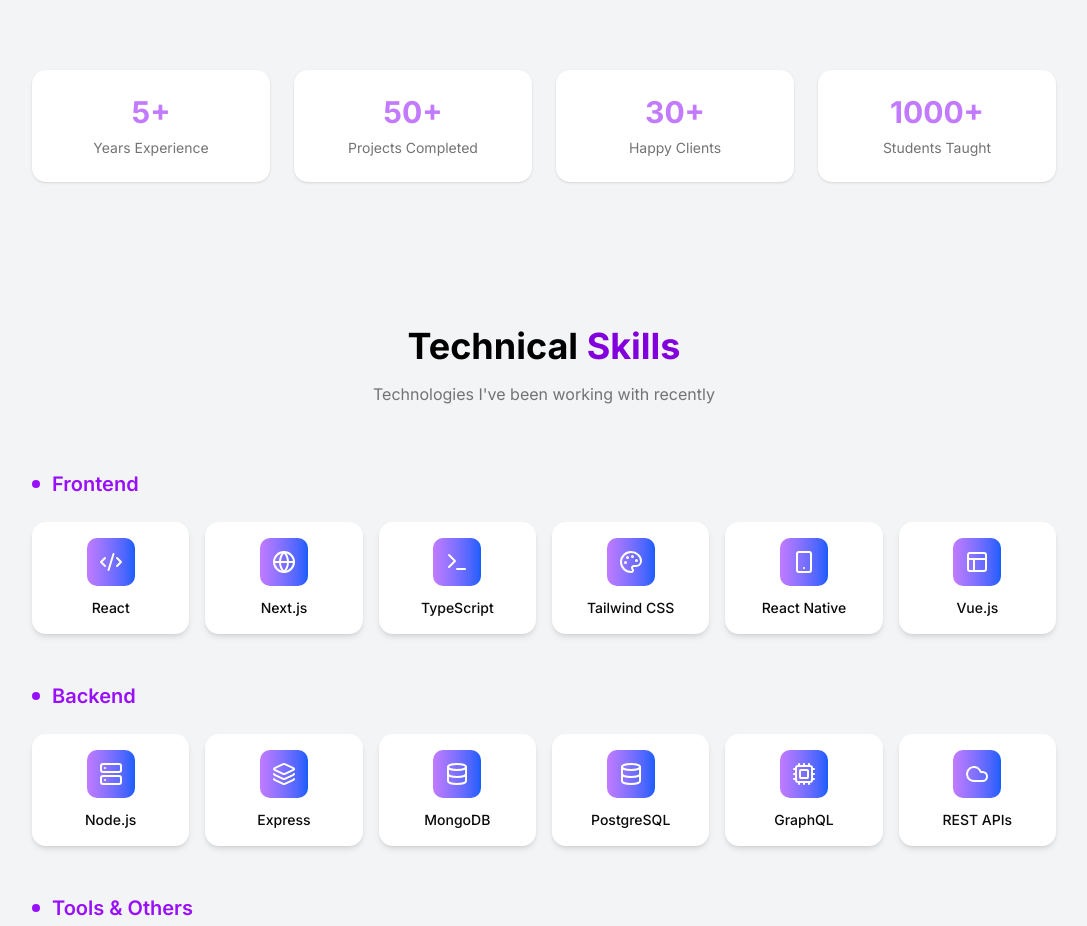
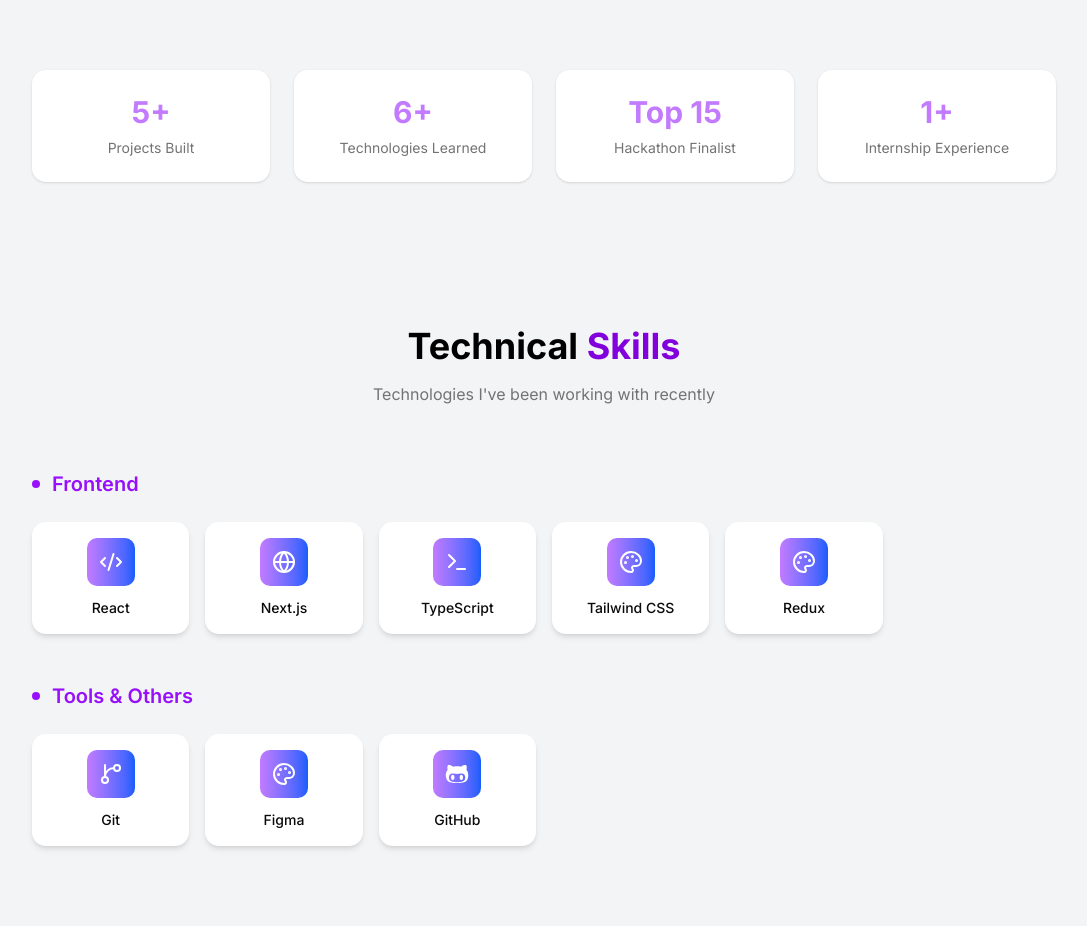
Before and after one commit to SumritSingh15/Portfolio, a Next.js app: page / in a window 1280 px wide. Shown: the part 1506-2432 px from the top of the page, without its empty margins (96-1183 px from the left). Built offline with nearby package versions, Linux system fonts and the light colour scheme.

Commit message:
Data change

```diff
--- a/Components/Home/Experience/Experience.tsx
+++ b/Components/Home/Experience/Experience.tsx
@@ -41,14 +41,7 @@
                                     <p className='text-muted-foreground text-sm mb-4'>
                                         {item.description}
                                     </p>
-                                    <div className='flex flex-wrap gap-2'>
-                                        {item.technologies.map((tech) => {
-                                            return (
-                                                <span key={tech} className='text-xs px-2 py-1 rounded-md bg-indigo-500 text-white'>
-                                                    {tech}
-                                                </span>
-                                            )
-                                        })} </div>
+
                                 </div>
                             </div>
 
--- a/Components/Home/Footer/Footer.tsx
+++ b/Components/Home/Footer/Footer.tsx
@@ -29,7 +29,7 @@
                 {/* Social Icons */}
                 <div className="flex items-center gap-4">
                     <Link
-                        href="https://github.com"
+                        href="https://github.com/SumritSingh15"
                         target="_blank"
                         className="w-10 h-10 rounded-lg bg-white/5 hover:bg-blue-500 transition-all duration-300 flex items-center justify-center"
                     >
@@ -37,23 +37,17 @@
                     </Link>
 
                     <Link
-                        href="https://linkedin.com"
+                        href="https://www.linkedin.com/in/sumrit-singh-4bb6a627a/"
                         target="_blank"
                         className="w-10 h-10 rounded-lg bg-white/5 hover:bg-blue-500 transition-all duration-300 flex items-center justify-center"
                     >
                         <LiaLinkedin size={18} />
                     </Link>
 
-                    <Link
-                        href="https://twitter.com"
-                        target="_blank"
-                        className="w-10 h-10 rounded-lg bg-white/5 hover:bg-blue-500 transition-all duration-300 flex items-center justify-center"
-                    >
-                        <BsTwitterX size={18} />
-                    </Link>
+
 
                     <Link
-                        href="mailto:yourmail@gmail.com"
+                        href="mailto:sumrit578singh@gmail.com"
                         className="w-10 h-10 rounded-lg bg-white/5 hover:bg-blue-500 transition-all duration-300 flex items-center justify-center"
                     >
                         <Mail size={18} />
@@ -62,8 +56,8 @@
 
                 {/* Credit */}
                 <p className="text-sm text-gray-300">
-                    Made with{" "}
-                    <span className="text-red-500">❤</span> by Your Name
+                    Build by Sumrit Singh.
+                    <span className="text-red-500">❤</span>
                 </p>
             </div>
 
--- a/Components/Home/Projects/ProjectCard.tsx
+++ b/Components/Home/Projects/ProjectCard.tsx
@@ -46,7 +46,7 @@
                         </Button>
                     )}
                     {githubUrl && (
-                        <Button asChild variant={"outline"} size={"sm"} className='flex-1'>
+                        <Button asChild variant={"outline"} size={"sm"} className='flex-1 '>
                             <a href={githubUrl} target='_blank' rel='noopener noreferrer'>
                                 <FaGithub className='w-4 h-4 mr-2' />
                                 Github
--- a/data.ts
+++ b/data.ts
@@ -19,194 +19,115 @@
     Terminal,
 } from "lucide-react";
 
-import { FaGithub, FaLinkedin, FaLinkedinIn, FaTwitter } from "react-icons/fa6";
+import { FaGithub, FaGithubAlt, FaLinkedin, FaLinkedinIn, FaTwitter } from "react-icons/fa6";
 
 export const stats = [
-    { label: "Years Experience", value: "5+" },
-    { label: "Projects Completed", value: "50+" },
-    { label: "Happy Clients", value: "30+" },
-    { label: "Students Taught", value: "1000+" },
+    { label: "Projects Built", value: "5+" },
+    { label: "Technologies Learned", value: "6+" },
+    { label: "Hackathon Finalist", value: "Top 15" },
+    { label: "Internship Experience", value: "1+" },
 ];
 
 export const highlights = [
-    { icon: MapPin, text: "Based in San Francisco, CA" },
-    { icon: Briefcase, text: "Open for freelance work" },
-    { icon: GraduationCap, text: "CS Graduate from Stanford" },
-    { icon: Coffee, text: "Powered by coffee & curiosity" },
+    { icon: Briefcase, text: "Frontend Developer Intern @ SkillXa" },
+    { icon: GraduationCap, text: "B.Tech IT Student at MAIT" },
+    { icon: MapPin, text: "Delhi, India" },
+    { icon: Coffee, text: "Focused on React, Next.js & DSA" },
 ];
 
-export const userReviewData = [
-    {
-        id: 1,
-        name: "John Doe",
-        profession: "Real Estate Agent",
-        userImage: "/images/u1.jpg",
-        review:
-            "A wonderful experience! The platform made it easy to find exactly what I needed. lorem ipsum dolor sit ame",
-    },
-    {
-        id: 2,
-        name: "Mike Smith",
-        profession: "Business Owner",
-        userImage: "/images/u2.jpg",
-        review:
-            "Great selection of properties and seamless process. Highly recommended for anyone looking to invest.",
-    },
-    {
-        id: 3,
-        name: "Alex Johnson",
-        profession: "Web developer",
-        userImage: "/images/u3.jpg",
-        review:
-            "The website helped me find my dream home quickly and hassle-free. Exceptional service!",
-    },
-    {
-        id: 4,
-        name: "Emily Clark",
-        profession: "Interior Designer",
-        userImage: "/images/u4.jpg",
-        review:
-            "Fantastic range of properties with clear details. The best platform for home and design inspiration!",
-    },
-];
 
 export const contactInfo = [
     {
         icon: Mail,
         label: "Email",
-        value: "hello@johndoe.dev",
-        href: "mailto:hello@johndoe.dev",
+        value: "sumrit578singh@gmail.com",
+        href: "mailto:sumrit578singh@gmail.com",
     },
     {
         icon: Phone,
         label: "Phone",
-        value: "+1 (555) 123-4567",
-        href: "tel:+15551234567",
+        value: "+91-8750343900",
+        href: "tel:+91-8750343900",
     },
     {
         icon: MapPin,
         label: "Location",
-        value: "San Francisco, CA",
+        value: "New Delhi,India",
         href: "#",
     },
 ];
 
 export const socialLinks = [
-    { icon: FaGithub, href: "https://github.com", label: "GitHub" },
-    { icon: FaLinkedinIn, href: "https://linkedin.com", label: "LinkedIn" },
-    { icon: FaTwitter, href: "https://twitter.com", label: "Twitter" },
+    { icon: FaGithub, href: "https://github.com/SumritSingh15", label: "GitHub" },
+    { icon: FaLinkedinIn, href: "https://www.linkedin.com/in/sumrit-singh-4bb6a627a/", label: "LinkedIn" },
+    ,
 ];
 
 export const experiences = [
     {
         type: "work",
-        title: "Senior Full-Stack Developer",
-        company: "TechCorp Inc.",
-        period: "2022 - Present",
+        title: "Frontend Developer Intern",
+        company: "SkillXa Technologies",
+        period: "5 April 2026 - 5 May 2026",
         description:
-            "Leading development of enterprise SaaS products. Mentoring junior developers and implementing best practices.",
-        technologies: ["React", "Node.js", "AWS", "TypeScript"],
+            "Built responsive and reusable UI components using React.js and Tailwind CSS. Worked on modern frontend interfaces, improved user experience, and contributed to scalable web application development.",
+        technologies: ["React", "TailwindCss", "Redux", "TypeScript"],
     },
+
     {
-        type: "work",
-        title: "Full-Stack Developer",
-        company: "StartupXYZ",
-        period: "2020 - 2022",
+        type: "education",
+        title: "B.Tech in Information Technology",
+        company: "GGSIP University",
+        period: "2025 - 2028",
         description:
-            "Built and maintained multiple web applications. Collaborated with design team to implement responsive UIs.",
-        technologies: ["Vue.js", "Python", "PostgreSQL", "Docker"],
+            "Currently pursuing B.Tech in Information Technology with a focus on web development, problem-solving, and scalable application development while actively practicing Data Structures and Algorithms.",
     },
     {
         type: "education",
-        title: "Master of Computer Science",
-        company: "Stanford University",
-        period: "2018 - 2020",
+        title: "HackAVENSIS Hackathon Finalist",
+        company: "HackAVENSIS",
+        period: "2026",
         description:
-            "Specialized in distributed systems and machine learning. Thesis on scalable microservices architecture.",
-        technologies: ["Research", "AI/ML", "Distributed Systems"],
+            "Selected among the Top 15 finalists for developing a phishing email analyzer project focused on improving email security and threat detection.",
     },
-    {
-        type: "work",
-        title: "Junior Developer",
-        company: "WebAgency Co.",
-        period: "2018 - 2020",
-        description:
-            "Developed client websites and e-commerce platforms. Gained experience in agile methodologies.",
-        technologies: ["JavaScript", "PHP", "MySQL", "WordPress"],
-    },
+
     {
         type: "education",
-        title: "Bachelor of Computer Science",
-        company: "UC Berkeley",
-        period: "2014 - 2018",
+        title: "Diploma in Computer Engineering",
+        company: "Delhi Skill And Entrepreneurship University",
+        period: "2022 - 2025",
         description:
-            "Strong foundation in algorithms, data structures, and software engineering principles.",
-        technologies: ["Computer Science", "Mathematics", "Problem Solving"],
+            "Built a strong foundation in programming, computer science fundamentals, and software development through academic projects and practical learning.",
     },
-];
-
-export const footerSocialLinks = [
-    { icon: FaGithub, href: "https://github.com", label: "GitHub" },
-    { icon: FaLinkedin, href: "https://linkedin.com", label: "LinkedIn" },
-    { icon: FaTwitter, href: "https://twitter.com", label: "Twitter" },
-    { icon: Mail, href: "mailto:hello@example.com", label: "Email" },
 ];
 
 export const projects = [
     {
-        title: "E-Commerce Platform",
+        title: "TrendTrove",
         description:
-            "A full-stack e-commerce solution with real-time inventory, payment processing, and admin dashboard.",
+            "Trend Trove is a responsive e-commerce web app built with React and Tailwind CSS. Features:Fully responsive design, Add to Cart functionality, Order Page & Order Summary,Product filtering and pagination and Optimized performance using React.memo",
         image: "/images/p1.jpg",
-        techStack: ["Next.js", "TypeScript", "Stripe", "MongoDB"],
-        demoUrl: "https://example.com",
-        githubUrl: "https://github.com",
+        techStack: ["React", "TailwindCss", "Redux"],
+        githubUrl: "https://github.com/SumritSingh15/TrendTrove",
     },
     {
-        title: "Task Management App",
+        title: "NetflixGpt",
         description:
-            "Collaborative project management tool with real-time updates, Kanban boards, and team analytics.",
+            "Developed a Netflix-inspired movie browsing application using React, Redux, and Tailwind CSS with AI-powered search functionality. Implemented dynamic movie recommendations, responsive UI components, state management, and real-time data fetching to deliver an interactive user experience",
         image: "/images/p2.jpg",
-        techStack: ["React", "Node.js", "Socket.io", "PostgreSQL"],
-        demoUrl: "https://example.com",
-        githubUrl: "https://github.com",
+        techStack: ["React", "TailwindCss", "Grok AI", "Firebase"],
+        githubUrl: "https://github.com/SumritSingh15/NetflixGpt",
     },
     {
-        title: "AI Content Generator",
+        title: "Youtubeis",
         description:
-            "GPT-powered content creation platform for marketers with templates and workflow automation.",
+            "Youtubeis is a YouTube clone web application built with modern frontend technologies. It allows users to search and watch videos including music, movies, and other content with a fast, responsive, and user-friendly interface. The application also supports Dark Mode for an enhanced viewing experience.",
         image: "/images/p3.jpg",
-        techStack: ["React", "Python", "OpenAI", "FastAPI"],
-        demoUrl: "https://example.com",
-        githubUrl: "https://github.com",
+        techStack: ["React", "Redux", "TailwindCss", "YouTube Api"],
+        githubUrl: "https://github.com/SumritSingh15/Youtubeis",
     },
-    {
-        title: "Real Estate Platform",
-        description:
-            "Property listing platform with virtual tours, mortgage calculator, and agent booking system.",
-        image: "/images/p4.jpg",
-        techStack: ["Vue.js", "Node.js", "MongoDB", "Maps API"],
-        demoUrl: "https://example.com",
-        githubUrl: "https://github.com",
-    },
-    {
-        title: "Fitness Tracker",
-        description:
-            "Cross-platform mobile app for workout tracking, nutrition logging, and progress analytics.",
-        image: "/images/p5.jpg",
-        techStack: ["React Native", "Firebase", "Node.js", "Charts"],
-        demoUrl: "https://example.com",
-        githubUrl: "https://github.com",
-    },
-    {
-        title: "Learning Management System",
-        description:
-            "Educational platform with video streaming, quizzes, progress tracking, and certificates.",
-        image: "/images/p6.jpg",
-        techStack: ["Next.js", "Prisma", "AWS S3", "Stripe"],
-        demoUrl: "https://example.com",
-        githubUrl: "https://github.com",
-    },
+
+
 ];
 
 export const skillCategories = [
@@ -217,30 +138,31 @@
             { name: "Next.js", icon: Globe },
             { name: "TypeScript", icon: Terminal },
             { name: "Tailwind CSS", icon: Palette },
-            { name: "React Native", icon: Smartphone },
-            { name: "Vue.js", icon: Layout },
+            { name: "Redux", icon: Palette },
+
         ],
     },
-    {
-        title: "Backend",
-        skills: [
-            { name: "Node.js", icon: Server },
-            { name: "Express", icon: Layers },
-            { name: "MongoDB", icon: Database },
-            { name: "PostgreSQL", icon: Database },
-            { name: "GraphQL", icon: Cpu },
-            { name: "REST APIs", icon: Cloud },
-        ],
-    },
+    // {
+    //     title: "Backend",
+    //     skills: [
+    //         { name: "Node.js", icon: Server },
+    //         { name: "Express", icon: Layers },
+    //         { name: "MongoDB", icon: Database },
+    //         { name: "PostgreSQL", icon: Database },
+    //         { name: "GraphQL", icon: Cpu },
+    //         { name: "REST APIs", icon: Cloud },
+    //     ],
+    // },
     {
         title: "Tools & Others",
         skills: [
             { name: "Git", icon: GitBranch },
-            { name: "Docker", icon: Server },
-            { name: "AWS", icon: Cloud },
-            { name: "Linux", icon: Terminal },
+            // { name: "Docker", icon: Server },
+            // { name: "AWS", icon: Cloud },
+            // { name: "Linux", icon: Terminal },
             { name: "Figma", icon: Palette },
-            { name: "CI/CD", icon: Cpu },
+            { name: "GitHub", icon: FaGithubAlt },
+            // { name: "CI/CD", icon: Cpu },
         ],
     },
 ];
```
